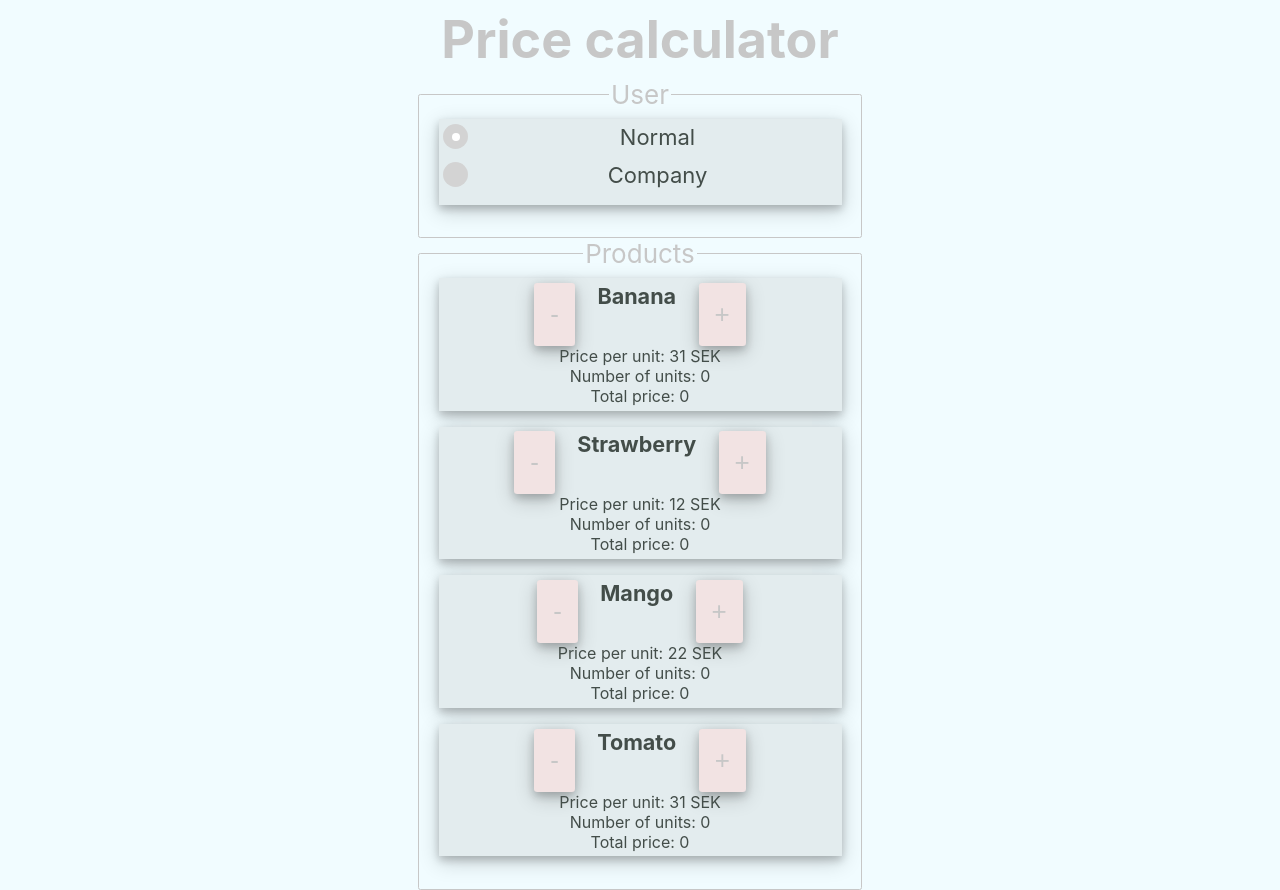
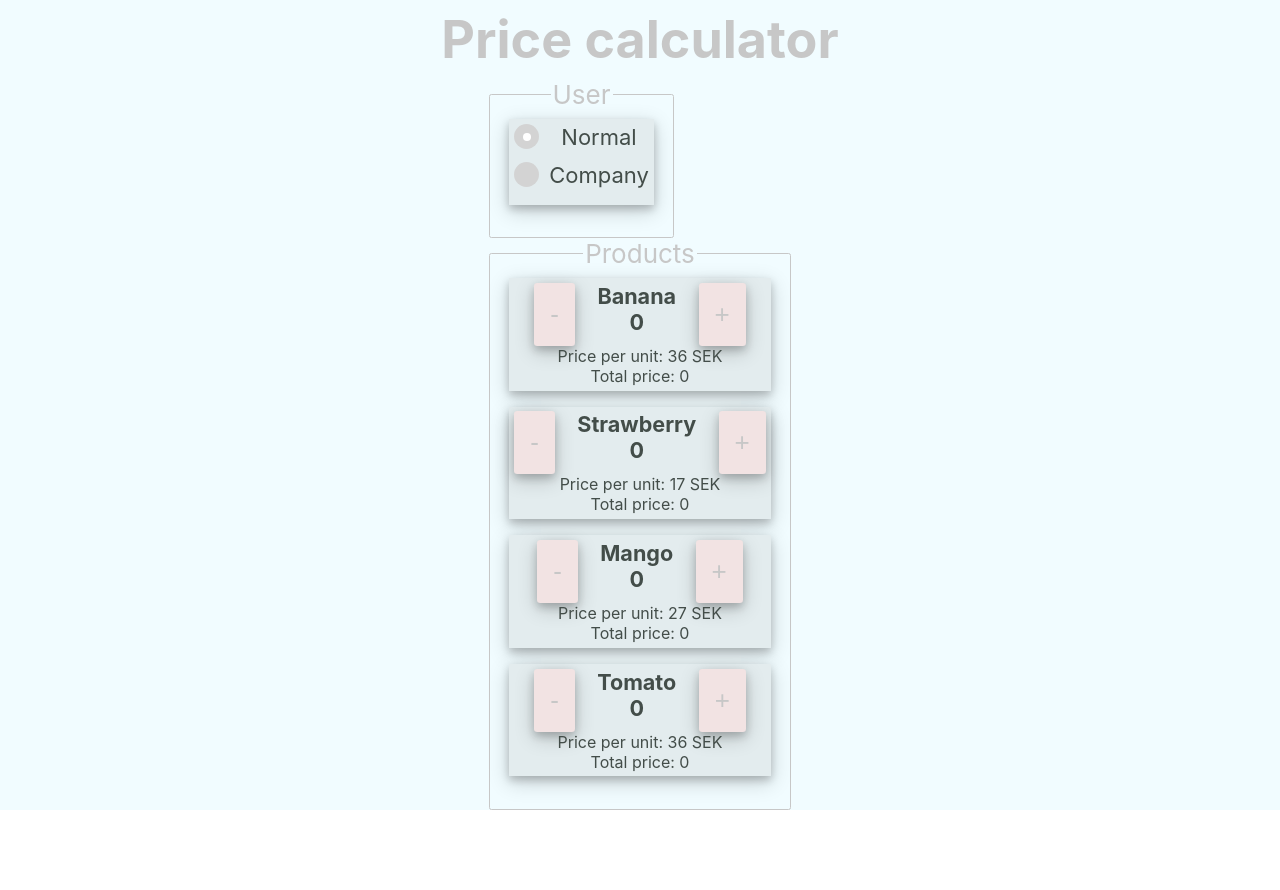
Before and after one commit to denisewest/denise-mag-test, a React (Vite) app: page / in a window 1280 px wide. After the commit the page ends 810 px from the top, so only its background shows below. Built offline with nearby package versions, Linux system fonts and the light colour scheme.

Commit message:
Add total price for a product based on user type

```diff
--- a/src/App.tsx
+++ b/src/App.tsx
@@ -1,14 +1,12 @@
 import { useState } from 'react'
 import './App.css'
 import Title from './components/Title/Title'
-import UserRadio from './components/UserRadio/UserRadio'
 import Products from './components/Products/Products'
 
 function App() {
   return (
     <div className="App">
       <Title />
-      <UserRadio />
       <Products />
     </div>
   )
--- a/src/components/ProductItem/ProductItem.tsx
+++ b/src/components/ProductItem/ProductItem.tsx
@@ -1,15 +1,16 @@
 import { useState } from 'react'
 import './ProductItem.css'
 import Product from '../../models/product'
+import User from '../../models/user'
 import calculatePrice from '../../../refactor/price-calculator'
 
 interface ProductItemProps {
   product: Product
+  user: User
 }
 
 function ProductItem(props: ProductItemProps) {
   const [count, setCount] = useState(0)
-
   const decreaseCount = () => {
     if (count > 0) {
       setCount(count - 1)
@@ -17,7 +18,7 @@ function ProductItem(props: ProductItemProps) {
   }
 
   const pricePerUnit = (): number => {
-    return calculatePrice(1, props.product.type, props.product.price, props.product.publishedDate)
+    return calculatePrice(props.user, props.product.type, props.product.price, props.product.publishedDate)
   }
 
   const totalProductPrice = (): number => {
@@ -28,12 +29,11 @@ function ProductItem(props: ProductItemProps) {
     <div className='item-container'>
       <div className='button-container'>
         <button type='button' className='button' onClick={() => decreaseCount()}>-</button>
-        <h5>{props.product.name}</h5>
+        <h5>{props.product.name} <br/> {count}</h5>
         <button type='button' className='button' onClick={() => setCount(count + 1)}>+</button>
       </div>
       <div className='unit-container'>
         <p>Price per unit: {pricePerUnit()} SEK</p>
-        <p>Number of units: {count}</p>
         <p>Total price: {totalProductPrice()}</p>
       </div>
     </div>
--- a/src/components/Products/Products.tsx
+++ b/src/components/Products/Products.tsx
@@ -1,22 +1,33 @@
+import { useState } from 'react'
 import getProducts from '../../utils/get-products'
 import ProductItem from '../ProductItem/ProductItem'
+import UserRadio from '../UserRadio/UserRadio'
+import User from '../../models/user'
 import './Products.css'
 
 function Products() {
+  const [userData, setUserData] = useState<User>(User.Normal)
   const products = getProducts()
   return (
+    <div>
+      <div id='usercontainer'>
+        <UserRadio onToggleChange={(user) => {
+            setUserData(user)
+          }} />
+      </div>
       <div id='products-container'>
         <fieldset>
         <legend>Products</legend>
           {products.map((product) => {
             return (
             <div>
-            <ProductItem product={product} />
+              <ProductItem product={product} user={userData} />
             </div>
             )
           })}
         </fieldset>
       </div>
+    </div>
   )
 }
 
--- a/src/components/UserRadio/UserRadio.tsx
+++ b/src/components/UserRadio/UserRadio.tsx
@@ -2,7 +2,11 @@ import { useState } from 'react'
 import User from '../../models/user'
 import './UserRadio.css'
 
-function UserToggle() {
+interface UserToggleProps {
+  onToggleChange: (user: User) => void
+}
+
+function UserToggle(props: UserToggleProps) {
   const [checkedUser, setCheckedUser] = useState<User>(User.Normal)
 
   return (
@@ -19,6 +23,7 @@ function UserToggle() {
                 checked={checkedUser == User.Normal}
                 onChange={() => {
                   setCheckedUser(User.Normal)
+                  props.onToggleChange(User.Normal)
                 }}
               />
               <span className='checkmark'></span>
@@ -33,6 +38,7 @@ function UserToggle() {
                 checked={checkedUser == User.Company}
                 onChange={() => {
                   setCheckedUser(User.Company)
+                  props.onToggleChange(User.Company)
                 }}
               />
               <span className='checkmark'></span>
```
Lines whose indentation alone changed are shown as unchanged.
